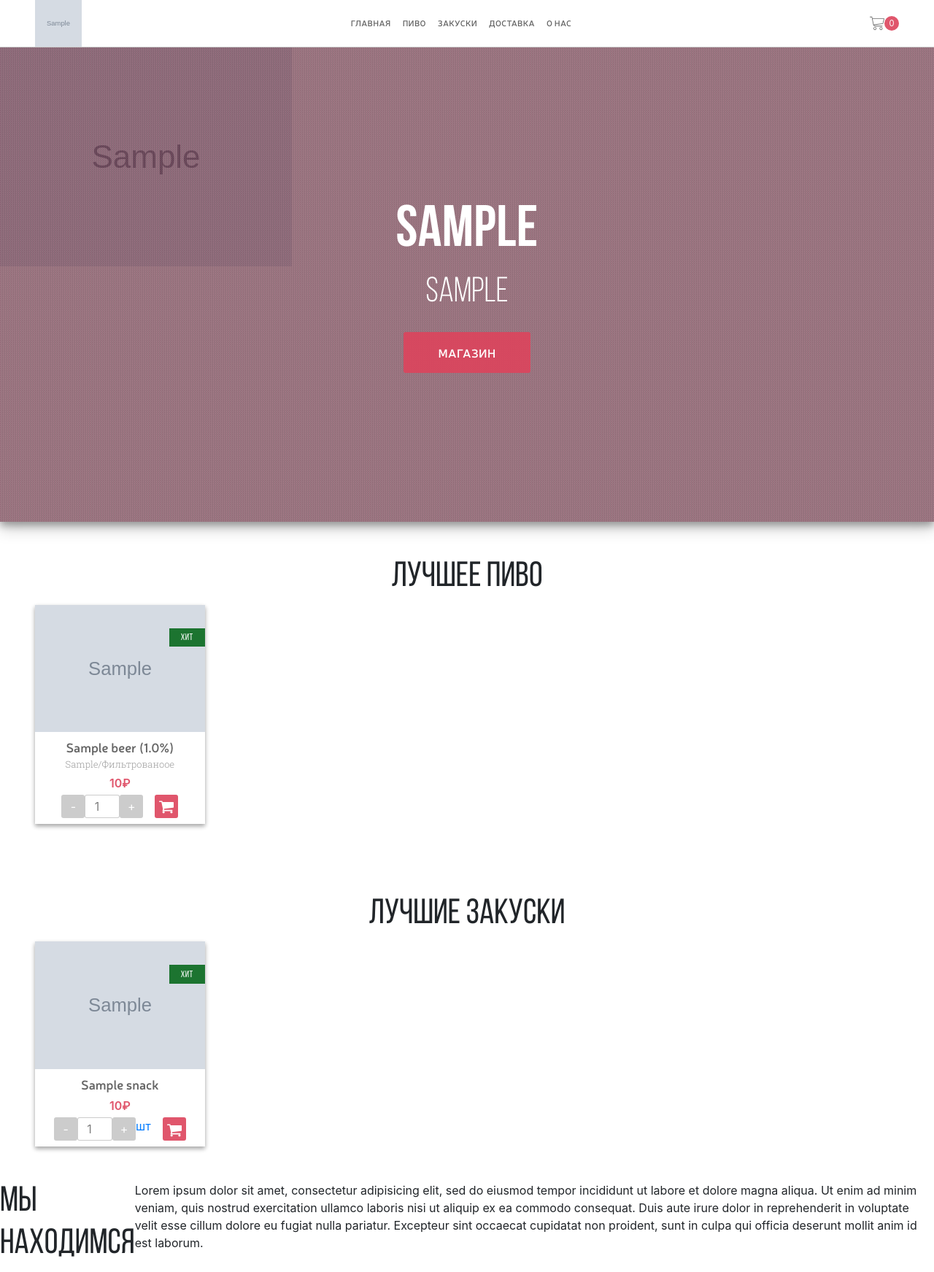
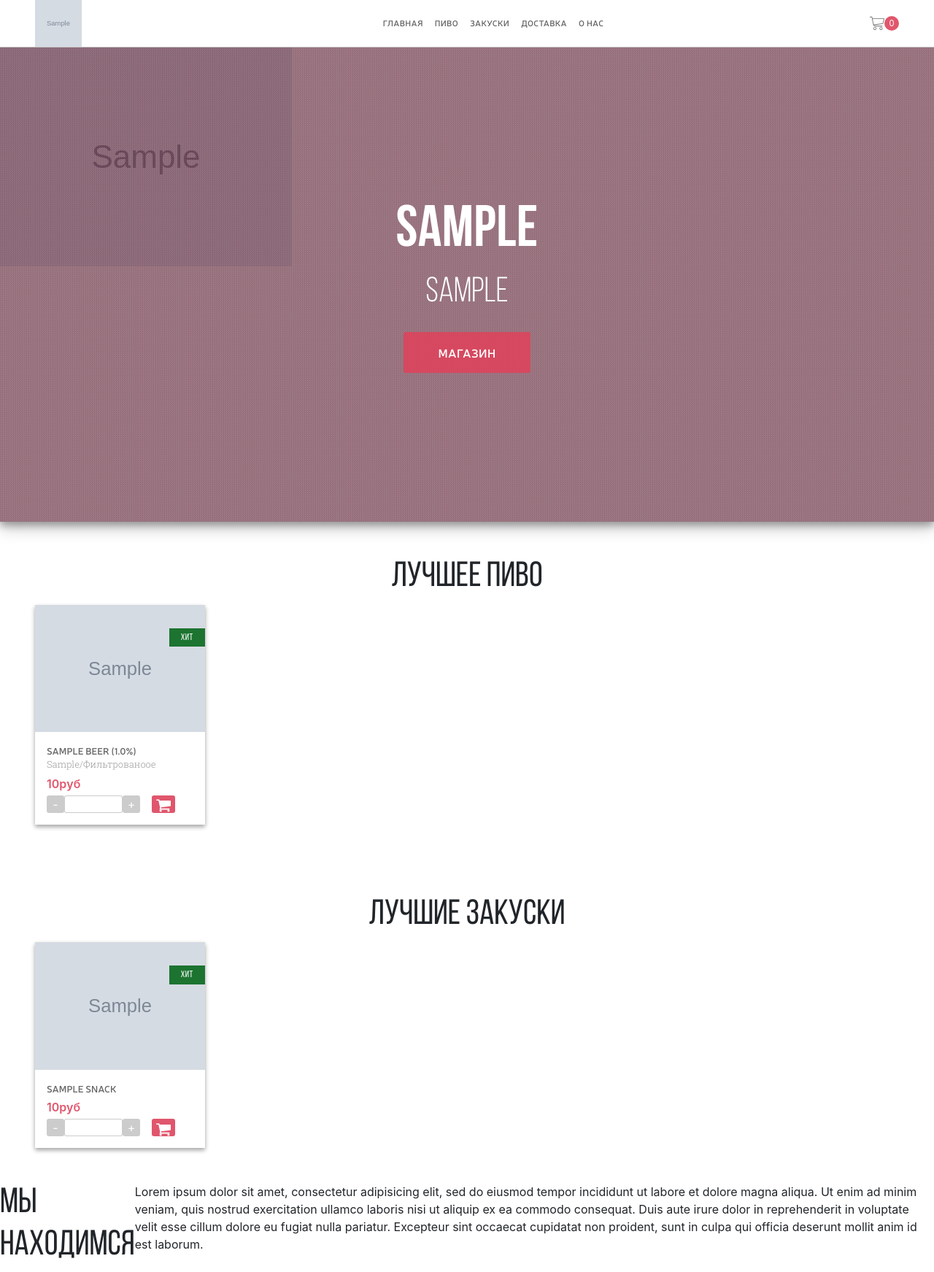
Before and after one commit to SultanNasyrov/lobster, a Django app: page / in a window 1280 px wide. Shown: the top 1743 px of the page at 73% size. Run offline with Django 3.2, Linux system fonts and the light colour scheme; tables that the repository leaves empty hold one stand-in row (values such as "Sample post"); grey boxes marked "Sample" are stand-in pictures; some libraries are stand-ins or nearby versions.

Commit message:
Some front end addings.

```diff
--- a/craftshop/models.py
+++ b/craftshop/models.py
@@ -62,20 +62,6 @@ class Beer(models.Model):
         return reverse('beer_detail', args=[str(self.id)])
 
 
-class SnackCategory(models.Model):
-    """Snack category model"""
-
-    name = models.CharField(max_length=50, verbose_name='Название', default='')
-
-    class Meta:
-        verbose_name = 'Категория'
-        verbose_name_plural = 'Категории'
-        ordering = ['name']
-
-    def __str__(self):
-        return self.name
-
-
 class Snack(models.Model):
     """Contains info about snack instance
 
@@ -87,7 +73,6 @@ class Snack(models.Model):
     image = models.ImageField(upload_to='snacks/', verbose_name='Изображение')
     available = models.BooleanField(default=True, verbose_name='Доступен на сайте')
     best_seller = models.BooleanField(default=False, verbose_name='Выводить на главный экран')
-    category = models.ForeignKey('SnackCategory', on_delete=models.DO_NOTHING)
     packed = models.BooleanField(default=False, verbose_name='На развес')
     name = models.CharField(max_length=250, default='', verbose_name='Название')
     price = models.PositiveIntegerField(default=1, verbose_name='Цена')
@@ -135,7 +120,6 @@ class OrderItem(models.Model):
     Order item
 
     """
-
     order = models.ForeignKey('Order', on_delete=models.CASCADE)
     name = models.CharField(max_length=500, default='', verbose_name='Наименование продукции')
     price = models.PositiveIntegerField(default=0, verbose_name='Цена товара')
--- a/craftshop/urls.py
+++ b/craftshop/urls.py
@@ -1,12 +1,11 @@
 from django.urls import path
 from .views import (index, beer_page, snacks_page, delivery,
-                    about, beer_detail, snack_detail, snack_category)
+                    about, beer_detail, snack_detail)
 
 urlpatterns = [
     path('', index, name='index'),
     path('beer', beer_page, name='beer'),
     path('snacks', snacks_page, name='snacks'),
-    path('snacks/category/<int:id>', snack_category, name='snacks-category'),
     path('beer/<int:id>', beer_detail, name='beer_detail'),
     path('snack/<int:id>', snack_detail, name='snack_detail'),
     path('delivery', delivery, name='delivery'),
--- a/craftshop/views.py
+++ b/craftshop/views.py
@@ -1,5 +1,5 @@
 from django.shortcuts import render, get_object_or_404
-from .models import Beer, Snack, SnackCategory
+from .models import Beer, Snack
 
 
 def index(request):
@@ -28,27 +28,11 @@ def beer_page(request):
 def snacks_page(request):
     """Returns rendered catalog with all snacks available"""
     snacks = Snack.display.all()
-    categories = SnackCategory.objects.all()
     type = 'snacks'
 
     context = {
         'products': snacks,
         'type': type,
-        'categories': categories,
-    }
-    return render(request, 'catalog.html', context)
-
-
-def snack_category(request, id):
-    """Lists snacks by target category and returns rendered catalog template"""
-    target = SnackCategory.objects.get(id=id).name
-    snacks = Snack.display.filter(category=id)
-    categories = SnackCategory.objects.all()
-    type = 'snacks'
-    context = {
-        'products': snacks,
-        'type': type,
-        'categories': categories,
     }
     return render(request, 'catalog.html', context)
 
--- a/static/css/base.css
+++ b/static/css/base.css
@@ -32,10 +32,10 @@ html{
 }
 
 .links{
-    grid-column: 2 / span 3;
+    grid-column: 3 / span 2;
 
     display: flex;
-    justify-content: center;
+    justify-content: flex-start;
     align-items: center;
 }
 
--- a/static/css/index.css
+++ b/static/css/index.css
@@ -116,17 +116,18 @@
 }
 
 .product-caption{
-    padding: 0.5rem;
+    padding: 1rem;
 
     display: flex;
     flex-direction: column;
     justify-content: center;
-    align-items: center;
+    align-items: flex-start;
 }
 
 .product .name{
     font-family: 'Neris_semibold';
-    font-size: 1.1rem;
+    font-size: 0.8rem;
+    text-transform: uppercase;
 
     color: rgba(0, 0, 0, 0.6);
 }
@@ -148,12 +149,12 @@
     width: 100%;
 
     display: flex;
-    justify-content: center;
+    justify-content: flex-start;
 }
 
 .quantity-btn{
-    height: 2rem;
-    width: 2rem;
+    height: 1.5rem;
+    width: 1.5rem;
 
     display: flex;
     justify-content: center;
@@ -166,8 +167,8 @@
 }
 
 .quantity-input input{
-    width: 3rem;
-    height: 2rem;
+    width: 5rem;
+    height: 1.5rem;
 
     border-radius: 3px;
     border: 1px solid rgba(0, 0, 0, 0.2);
@@ -179,6 +180,8 @@
 
 .quantity-input button{
     margin-left: 1rem;
+
+    height: 1.5rem;
 
     cursor: pointer;
 
--- a/static/js/index.js
+++ b/static/js/index.js
@@ -1,4 +1,9 @@
 $(document).ready(function () {
+    $('input').ready(function () {
+        if ($(this).hasClass('number')){
+            this.val('1 k')
+        }
+    });
     $('.quantity-btn').click(function (e){
         e.preventDefault();
         var caption = $(this).closest('.product-caption');
@@ -30,7 +35,25 @@ $(document).ready(function () {
                 caption.find('.price').html(price);
             }
         }
-    })
+    });
+    $('.product').mouseover(function () {
+        var product = $(this);
+        TweenMax.to(product, 0.5, {
+            backgroundColor: 'rgb(255, 219, 200)',
+            scale: 1.1,
+            ease: Bounce.easeInOut,
+            zIndex: 50
+        })
+    });
+    $('.product').mouseleave(function () {
+        var product = $(this);
+        TweenMax.to(product, 0.5, {
+            backgroundColor: 'transparent',
+            scale: 1.0,
+            ease: Power1.easeInOut,
+            zIndex: 30
+        })
+    });
     $('.to-cart').click(function(e){
         e.preventDefault();
         var data = {};
--- a/templates/catalog.html
+++ b/templates/catalog.html
@@ -53,12 +53,6 @@
     {% else %}
 
         <div class="snacks">
-            <div class="menu">
-                <a href="{% url 'snacks' %}"><span>Смотреть все</span></a>
-                {% for category in categories %}
-                    <a href="{% url 'snacks-category' category.id %}"><span>{{ category.name }}</span></a>
-                {% endfor %}
-            </div>
             <div class="products">
                 {% for snack in products %}
                     <div class="product">
--- a/templates/index.html
+++ b/templates/index.html
@@ -53,12 +53,12 @@
                     <div class="product-caption">
                         <span class="name">{{ beer.name }} ({{ beer.fortress }}%)</span>
                         <span class="type">{{beer.beer_type }}/{{ beer.filtering_type }}</span>
-                        <span class="price-line"><span class="price">{{ beer.price }}</span>&#8381;</span>
+                        <span class="price-line"><span class="price">{{ beer.price }}</span>pуб</span>
 
                         <div class="quantity-input">
                             <span class="decrease quantity-btn">-</span>
                             <input price="{{ beer.price }}" class="number" type="number"
-                                    step="1" value="1" max="15" onkeypress="return false">
+                                    step="1" value="1 л" max="15" onkeypress="return false">
                             <span class="increase quantity-btn">+</span>
                             <button product-type="beer" product-id="{{ beer.id }}"
                                 url="{% url 'add-item' %}" class='to-cart'>
@@ -92,20 +92,18 @@
                     </div>
                     <div class="product-caption">
                         <span class="name">{{ snack.name }}</span>
-                        <span class="price-line"><span class="price">{{ snack.price }}</span>&#8381;</span>
+                        <span class="price-line"><span class="price">{{ snack.price }}</span>руб</span>
                         <div class="quantity-input">
                         {% if snack.packing == True %}
                             <span class="decrease quantity-btn">-</span>
                             <input price="{{ snack.price }}" class="weight" type="number"
-                                    step="100" value="100" min="100" max="1500" onkeypress="return false">
+                                    step="100" value="100 гр" min="100" max="1500" onkeypress="return false">
                             <span class="increase quantity-btn">+</span>
-                            <span>гр</span>
                         {% else %}
                             <span class="decrease quantity-btn">-</span>
                             <input price="{{ snack.price }}" class="number" type="number"
-                                    step="1" value="1" max="15" onkeypress="return false">
+                                    step="1" value="1 шт" max="15" onkeypress="return false">
                             <span class="increase quantity-btn">+</span>
-                            <span>шт</span>
                         {% endif %}
                             <button product-type="snack" product-id='{{ snack.id }}'
                         url="{% url 'add-item' %}" class='to-cart'>
```
Also changed, not shown: cart/cart.py (+39 -24 lines), craftshop/admin.py (+4 -6 lines), static/css/catalog.css (+1 -11 lines), static/css/detail.css (+4 -4 lines).
